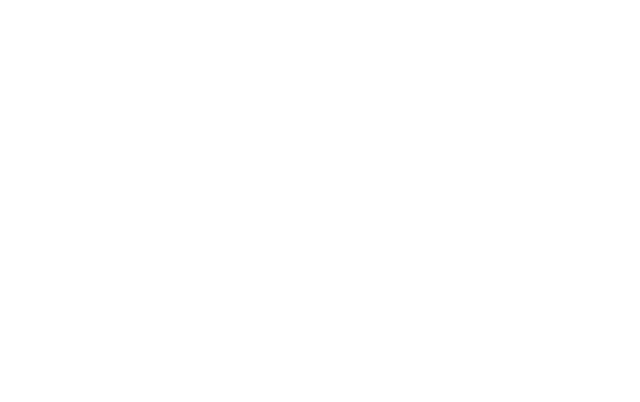
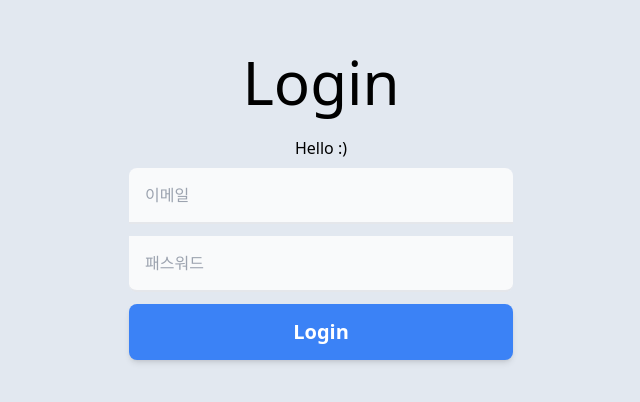
Before and after one commit to rasung82/beyond-career, a Nuxt app: page /login in a window 1280 px wide. Before the commit this address had no page. Shown: the part 194-596 px from the top of the page, without its empty margins (319-959 px from the left). Built offline with nearby package versions, Linux system fonts and the light colour scheme.

Commit message:
로그인 기능 추가

```diff
--- /dev/null
+++ b/components/LoginForm.vue
@@ -0,0 +1,67 @@
+<template>
+  <form class="mt-2 space-y-3" @submit.prevent="handleLogin">
+    <div>
+      <input
+        id="email"
+        v-model="form.email"
+        type="email"
+        placeholder="이메일"
+        class="input rounded-t-lg"
+      />
+    </div>
+    <div>
+      <input
+        id="password"
+        v-model="form.password"
+        type="password"
+        placeholder="패스워드"
+        class="input rounded-b-lg"
+      />
+    </div>
+    <div v-if="error" class="text-center text-red-500">{{ error.message }}</div>
+    <div>
+      <button type="submit" class="button">Login</button>
+    </div>
+  </form>
+</template>
+
+<script setup lang="ts">
+const emit = defineEmits(['success']);
+
+const { signIn } = useAuth();
+
+const form = ref({ email: '', password: '' });
+
+const error = ref<Error | null>(null);
+
+const loading = ref(false);
+
+/**
+ * 로그인 처리
+ */
+const handleLogin = () => {
+  console.log('woors) handleLogin...');
+  loading.value = true;
+  error.value = null;
+
+  try {
+    signIn(form.value.email, form.value.password);
+    emit('success');
+  } catch (err: unknown) {
+    if (err instanceof Error) {
+      error.value = err;
+    }
+  } finally {
+    loading.value = false;
+  }
+};
+</script>
+
+<style scoped>
+.input {
+  @apply h-14 w-96 border-b-2 bg-gray-50 p-4 text-gray-500 outline-none transition-colors duration-500 hover:bg-gray-100 focus:border-blue-300;
+}
+.button {
+  @apply h-14 w-96 rounded-lg bg-blue-500 text-xl font-bold text-white shadow-md transition-colors duration-500 hover:bg-blue-400;
+}
+</style>
--- /dev/null
+++ b/composables/useAuth.ts
@@ -0,0 +1,26 @@
+export const useAuth = () => {
+  const { authUser } = useAuthUser();
+
+  const signIn = (email: string, password: string) => {
+    console.log('signIn..', email, password);
+    const user = getUser(email, password);
+
+    if (!user) {
+      throw createError({
+        statusCode: 401,
+        statusMessage: 'Invalid email or password',
+      });
+    }
+    authUser.value = user;
+  };
+
+  const signOut = () => {
+    console.log('signOut..');
+    authUser.value = null;
+  };
+
+  return {
+    signIn,
+    signOut,
+  };
+};
--- /dev/null
+++ b/composables/useAuthUser.ts
@@ -0,0 +1,14 @@
+import type { UserWithoutPassword } from '~/types/user';
+
+const authUser = ref<Maybe<UserWithoutPassword>>(null);
+
+export const useAuthUser = () => {
+  const isAuthenticate = computed(() => !!authUser.value);
+  const isAdmin = computed(() => !!authUser.value?.roles.includes('ADMIN'));
+
+  return {
+    authUser,
+    isAuthenticate,
+    isAdmin,
+  };
+};
--- /dev/null
+++ b/composables/usersData.ts
@@ -0,0 +1,32 @@
+import type { User, UserWithoutPassword } from '~/types/user';
+
+const users: User[] = [
+  {
+    id: '66fad0b6-06d0-4767-9ef3-fe9d0173add2',
+    email: 'rasung.woo@sk.com',
+    password: '663927',
+    roles: ['ADMIN'],
+  },
+  {
+    id: 'c7c00dae-8e59-4029-83e2-4b265eb54a22',
+    email: 'rasung82@naver.com',
+    password: '663927',
+    roles: ['USER'],
+  },
+];
+
+export const getUser = (
+  email: string,
+  password: string,
+): Maybe<UserWithoutPassword> => {
+  const foundUser = users.find(
+    u => u.email === email && u.password === password,
+  );
+  if (foundUser) {
+    return {
+      id: foundUser.id,
+      email: foundUser.email,
+      roles: foundUser.roles,
+    };
+  }
+};
--- /dev/null
+++ b/middleware/history.global.ts
@@ -0,0 +1,3 @@
+export default defineNuxtRouteMiddleware(to => {
+  console.log('woors) defineNuxtRouteMiddleware...', to);
+});
--- a/pages/index.vue
+++ b/pages/index.vue
@@ -1,11 +1,21 @@
 <template>
-  <div>
-    <h3>Hello, Nuxt3</h3>
+  <div class="flex h-screen items-center justify-center">
+    <h3 class="text-2xl font-bold">Beyond Career</h3>
   </div>
 </template>
 
 <script setup lang="ts">
-console.log('woors) Pages.index...');
+const { isAuthenticate } = useAuthUser();
+
+definePageMeta({
+  middleware: () => {
+    if (!isAuthenticate.value) {
+      return navigateTo('/login');
+    }
+  },
+});
+
+console.log('woors) Pages.index...', isAuthenticate.value);
 </script>
 
 <style scoped></style>
--- /dev/null
+++ b/pages/login.vue
@@ -0,0 +1,27 @@
+<template>
+  <div class="flex h-screen items-center justify-center bg-slate-200">
+    <div class="flex flex-col items-center">
+      <div class="mb-6 text-6xl">Login</div>
+      <p class="text-base">Hello :)</p>
+      <LoginForm @success="handleLoginSuccess" />
+    </div>
+  </div>
+</template>
+
+<script setup lang="ts">
+/**
+ * 정상 로그인 시
+ */
+const handleLoginSuccess = () => {
+  console.log('woors) handleLoginSuccess...');
+  const { isAuthenticate, isAdmin } = useAuthUser();
+
+  if (isAuthenticate.value) {
+    navigateTo(isAdmin.value ? '/admin' : '/portfolio');
+  } else {
+    navigateTo('/login');
+  }
+};
+
+console.log('woors) Pages.login...');
+</script>
--- /dev/null
+++ b/types/global.d.ts
@@ -0,0 +1,5 @@
+export {};
+
+declare global {
+  type Maybe<T> = T | null | undefined;
+}
--- /dev/null
+++ b/types/user.ts
@@ -0,0 +1,8 @@
+export interface User {
+  id: string;
+  email: string;
+  password: string;
+  roles: string[];
+}
+
+export type UserWithoutPassword = Omit<User, 'password'>;
```
